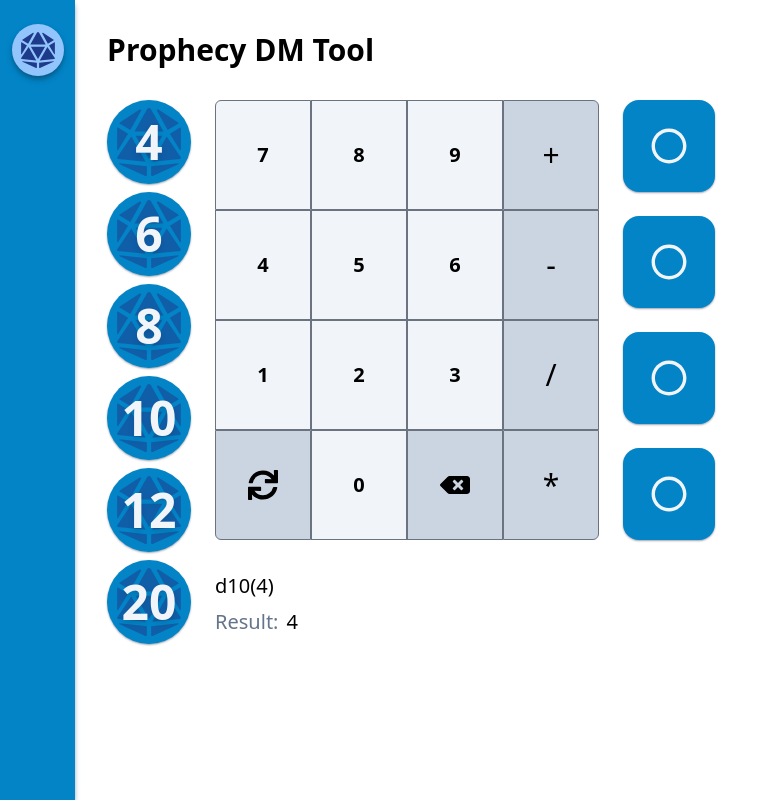
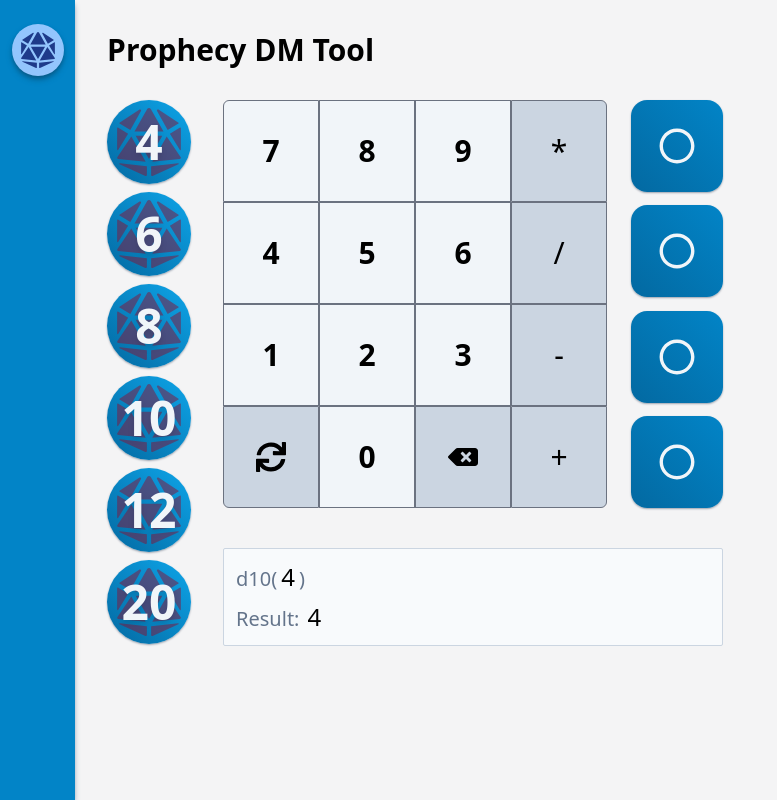
Before and after one commit to ehouse/nextjs-dmtools, a Next.js app: page / in a window 1280 px wide. Both pictures are taken after a click on the button "10". Shown: the whole page, without its empty margins (0-777 px from the left). Built offline with nearby package versions, Linux system fonts and the light colour scheme.

Commit message:
Retouched the design to flow better
Implemented more operation logic to rolls and arithmetic

```diff
--- a/components/calculator.tsx
+++ b/components/calculator.tsx
@@ -84,10 +84,10 @@ function Calculator(props: Props) {
         9
       </button>
       <button
-        onClick={() => dispatchOperation("+")}
         className="calculator-button-op rounded-tr-md"
+        onClick={() => dispatchOperation("*")}
       >
-        +
+        *
       </button>
       <button
         value={4}
@@ -112,9 +112,9 @@ function Calculator(props: Props) {
       </button>
       <button
         className="calculator-button-op"
-        onClick={() => dispatchOperation("-")}
+        onClick={() => dispatchOperation("/")}
       >
-        -
+        /
       </button>
       <button
         value={1}
@@ -137,11 +137,12 @@ function Calculator(props: Props) {
       >
         3
       </button>
+
       <button
         className="calculator-button-op"
-        onClick={() => dispatchOperation("/")}
+        onClick={() => dispatchOperation("-")}
       >
-        /
+        -
       </button>
       <button
         value={"-"}
@@ -160,11 +161,12 @@ function Calculator(props: Props) {
       <button className="calculator-button-op">
         <FaBackspace />
       </button>
+
       <button
+        onClick={() => dispatchOperation("+")}
         className="calculator-button-op rounded-br-md"
-        onClick={() => dispatchOperation("*")}
       >
-        *
+        +
       </button>
     </div>
   );
--- a/components/diceRoller.tsx
+++ b/components/diceRoller.tsx
@@ -16,7 +16,7 @@ function DiceRoller() {
     <div className="container mx-auto flex flex-col px-8">
       <h1 className="py-8 text-3xl font-bold">Prophecy DM Tool</h1>
       <div className="flex flex-col gap-8">
-        <div className="flex gap-6">
+        <div className="flex gap-8">
           <DiceSection setExpression={setExpression} expression={expression} />
           <div>
             <div className="flex flex-row gap-6">
--- a/components/diceroller/DiceSection.tsx
+++ b/components/diceroller/DiceSection.tsx
@@ -9,13 +9,23 @@ function DiceSection(props: {
     const roll = Math.floor(Math.random() * face + 1);
 
     if (props.expression === null) {
-      /* Handles when nothing is provided and a die is rolled */
+      /* Nothing is provided and a die is rolled */
       props.setExpression({ tag: "roll", sides: face, n: roll });
     } else if (props.expression.tag === "number") {
-      /* Handles when a number is provided before a die roll ex. 6d20 */
+      /* A number is provided before a die roll ex. 6d20 */
     } else if (props.expression.tag === "roll") {
-      /* Handles when only a roll is provided, and another die is rolled */
+      /* Only a roll is provided, and another die is rolled */
       props.setExpression({ tag: "roll", sides: face, n: roll });
+    } else if (props.expression.tag === "math") {
+      /* Left leaf node is an operation */
+      if (props.expression.right === null) {
+        // Check if the right leaf node is null, set to a roll
+        let newRoll: RollExpression = { tag: "roll", sides: face, n: roll };
+        let newExpression = { ...props.expression, right: newRoll };
+        props.setExpression(newExpression);
+      } else if (props.expression.right.tag === "number") {
+        /* A number is provided before a die roll ex. 6d20 */
+      }
     }
   };
 
--- a/components/die.tsx
+++ b/components/die.tsx
@@ -13,7 +13,7 @@ function Die(props: Props) {
         className="die active:shadow-none"
         onClick={() => props.onClick(props.face)}
       >
-        <FaDiceD20 size="68" className="fill-blue-900/50" />
+        <FaDiceD20 size="68" className="fill-rose-900/50" />
         <span className="absolute text-center text-5xl font-semibold text-slate-100 shadow-white drop-shadow-md">
           {props.face}
         </span>
--- a/components/results.tsx
+++ b/components/results.tsx
@@ -1,6 +1,33 @@
 import React from "react";
 
 import { evalExpression } from "../library/expression";
+
+function WaitingInput() {
+  return <span className="animate-pulse">_</span>;
+}
+
+function DieRoll(props: { roll: RollExpression }) {
+  const die = (
+    <span className="text-xl text-slate-500">{`d${props.roll.sides}(`}</span>
+  );
+  const result = (
+    <span
+      className={`px-1
+      ${props.roll.sides == 20 && props.roll.n == 20 ? "text-green-700" : null}
+      ${props.roll.sides == 20 && props.roll.n == 1 ? "text-red-700" : null}
+      `}
+    >
+      {props.roll.n}
+    </span>
+  );
+  return (
+    <span>
+      {die}
+      {result}
+      <span className="text-xl text-slate-500">)</span>
+    </span>
+  );
+}
 
 /**
  * Run through an expression and generate an array of ReactElements to be displayed
@@ -13,13 +40,13 @@ function GenerateElements(expression: Expression): React.ReactElement[] {
 
   if (expression === null) {
     // Terminate recursion if nullish case
-    prime.push(<span>_</span>);
+    prime.push(<WaitingInput />);
   } else if (expression.tag === "number") {
     // Terminate recursion if leaf node with number
     prime.push(<span>{expression.n}</span>);
     // Terminate recursion if leaf node is a die roll
   } else if (expression.tag === "roll") {
-    prime.push(<span>{`d${expression.sides}(${expression.n})`}</span>);
+    prime.push(<DieRoll roll={expression} />);
   } else if (expression.tag === "math") {
     // If a math expression, generate the left/right node via recursion and return combined array
     const left = GenerateElements(expression.left);
@@ -38,10 +65,10 @@ function Results(props: { expression: Expression }) {
   const expressionTotal = evalExpression(props.expression);
 
   return (
-    <div className="flex flex-col pt-8 text-xl">
+    <div className="mt-10 flex flex-col rounded-sm border border-solid border-slate-300 bg-slate-50 p-3 text-2xl">
       <div>{renderedResults}</div>
       <div className="pt-2">
-        <span className="pr-2 font-light text-slate-500">Result:</span>
+        <span className="pr-2 text-xl text-slate-500">Result:</span>
         {expressionTotal}
       </div>
     </div>
--- a/pages/index.tsx
+++ b/pages/index.tsx
@@ -6,8 +6,8 @@ import DiceRoller from "../components/diceRoller";
 
 const Home: NextPage = () => {
   return (
-    <div className="flex">
-      <nav className=" flex w-20 flex-col items-center bg-sky-600 shadow-md shadow-slate-400">
+    <div className="flex bg-zinc-100">
+      <nav className="flex w-20 flex-col items-center bg-sky-600 shadow-md shadow-slate-400">
         <div className="sidebar-icon group mt-6">
           <FaDiceD20 size="36px" color="rgb(30 58 138)" />
           <span className="sidebar-tip group-hover:scale-100">Dice Roller</span>
--- a/styles/globals.css
+++ b/styles/globals.css
@@ -8,11 +8,15 @@
     }
 
     .die {
-      @apply flex justify-around items-center rounded-full bg-sky-600 active:bg-sky-800 p-2 shadow-sm active:shadow-none shadow-gray-400 transition-all ease-linear
+      @apply flex justify-around items-center
+      rounded-full
+      bg-gradient-to-tr from-sky-700 to-sky-500 active:from-sky-800 active:to-sky-800
+      p-2 shadow-sm active:shadow-none shadow-gray-400
+      transition-all ease-linear
     }
 
     .sidebar-icon {
-      @apply relative flex items-center justify-center mx-auto rounded-full bg-blue-300 p-2 shadow-md shadow-sky-800 transition-all duration-100 ease-linear hover:cursor-pointer  active:bg-blue-300/80 active:shadow-none
+      @apply relative flex items-center justify-center mx-auto rounded-full bg-blue-300 p-2 shadow-md shadow-sky-800 transition-all duration-100 ease-linear hover:cursor-pointer active:bg-blue-300/80 active:shadow-none
     }
 
     .sidebar-tip {
@@ -20,19 +24,19 @@
     }
 
     .calculator-button{
-      @apply p-10  border border-gray-500 text-xl active:bg-slate-400 active:shadow-inner transition-all duration-100 ease-linear
+      @apply border border-gray-500 text-3xl active:bg-slate-400 active:shadow-inner transition-all duration-100 ease-linear
     }
 
     .calculator-button-op{
-      @apply calculator-button bg-slate-300 text-3xl p-8 font-normal
+      @apply calculator-button bg-slate-300 p-8 font-normal
 
     }
 
     .calculator-button-number{
-      @apply calculator-button bg-slate-100 font-semibold
+      @apply calculator-button bg-slate-100 font-semibold p-8
     }
 
     .calculator-button-cell{
-      @apply die text-slate-100 text-4xl rounded-2xl p-7
+      @apply die text-slate-100 text-4xl rounded-2xl p-7 bg-gradient-to-tr from-sky-700 to-sky-600
     }
   }
```
